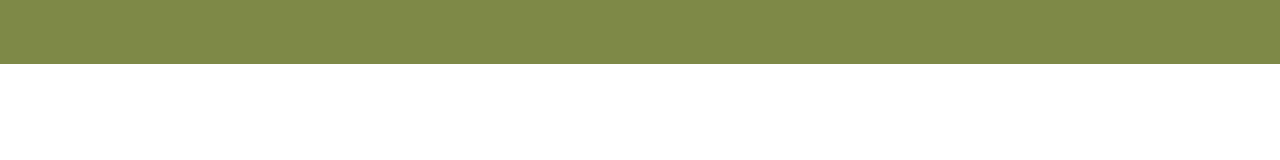
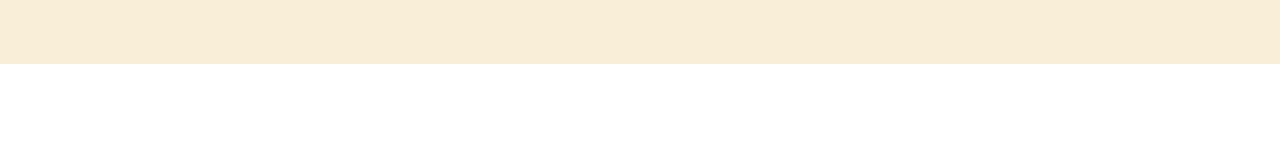
Before and after one commit to Robles19/MI-WEB, a plain HTML site: page index.html in a window 1280 px wide. Drawn offline with Linux system fonts and the light colour scheme.

Commit message:
keeped true color backround

```diff
--- a/style.css
+++ b/style.css
@@ -7,6 +7,6 @@
 
     width: 100%;
     height:8vh;
-    background-color: #7e8945;
+    background-color: #f8edd7;
 
 }
```
